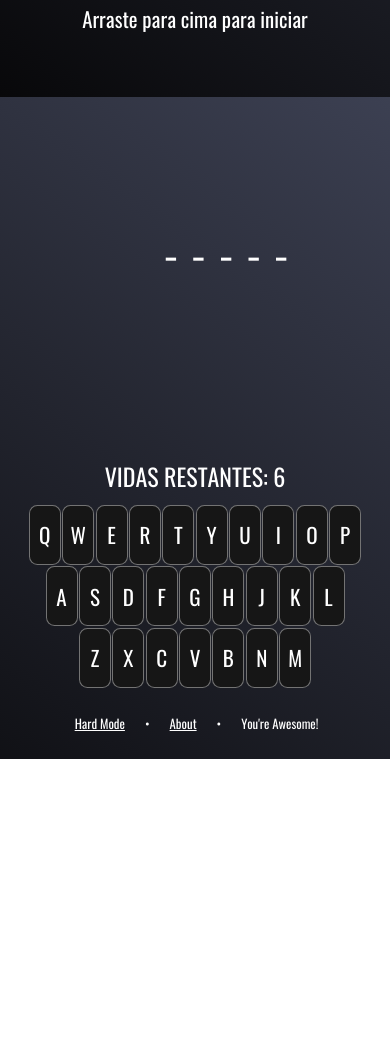
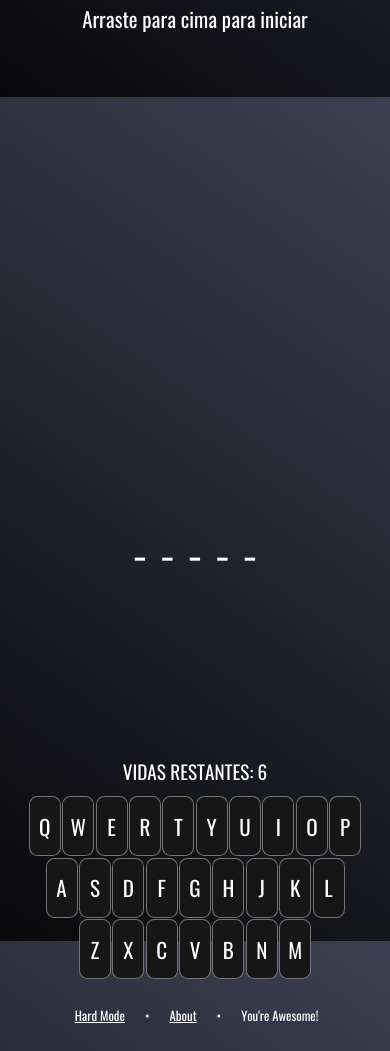
Before and after one commit to LucianoKohler/forca, a plain HTML site: page index.html in a window 390 px wide. Shown: the part 747-1798 px from the top of the page. Before the commit the page ends 1506 px from the top, so only its background shows below. Drawn offline with Linux system fonts and the light colour scheme.

Commit message:
masterizei o codigo.

```diff
--- a/css/style.css
+++ b/css/style.css
@@ -8,6 +8,7 @@
     justify-content: center;
     align-items: center;
     flex-wrap: wrap;
+    overflow-x: hidden;
 }
 
 @font-face {
@@ -103,8 +104,8 @@
 
 
 #lives{
-    margin: 1%;
-    font-size: 1.5em;
+    margin: 0.8%;
+    font-size: 1.2em;
 }
 
 @media (max-width: 920px) {
@@ -121,7 +122,7 @@
         height: 90vh;
     }
 
-    .forca, .palavra{
+    .forca, #palavra{
         width: 100%;
         justify-content: center;
     }
```
